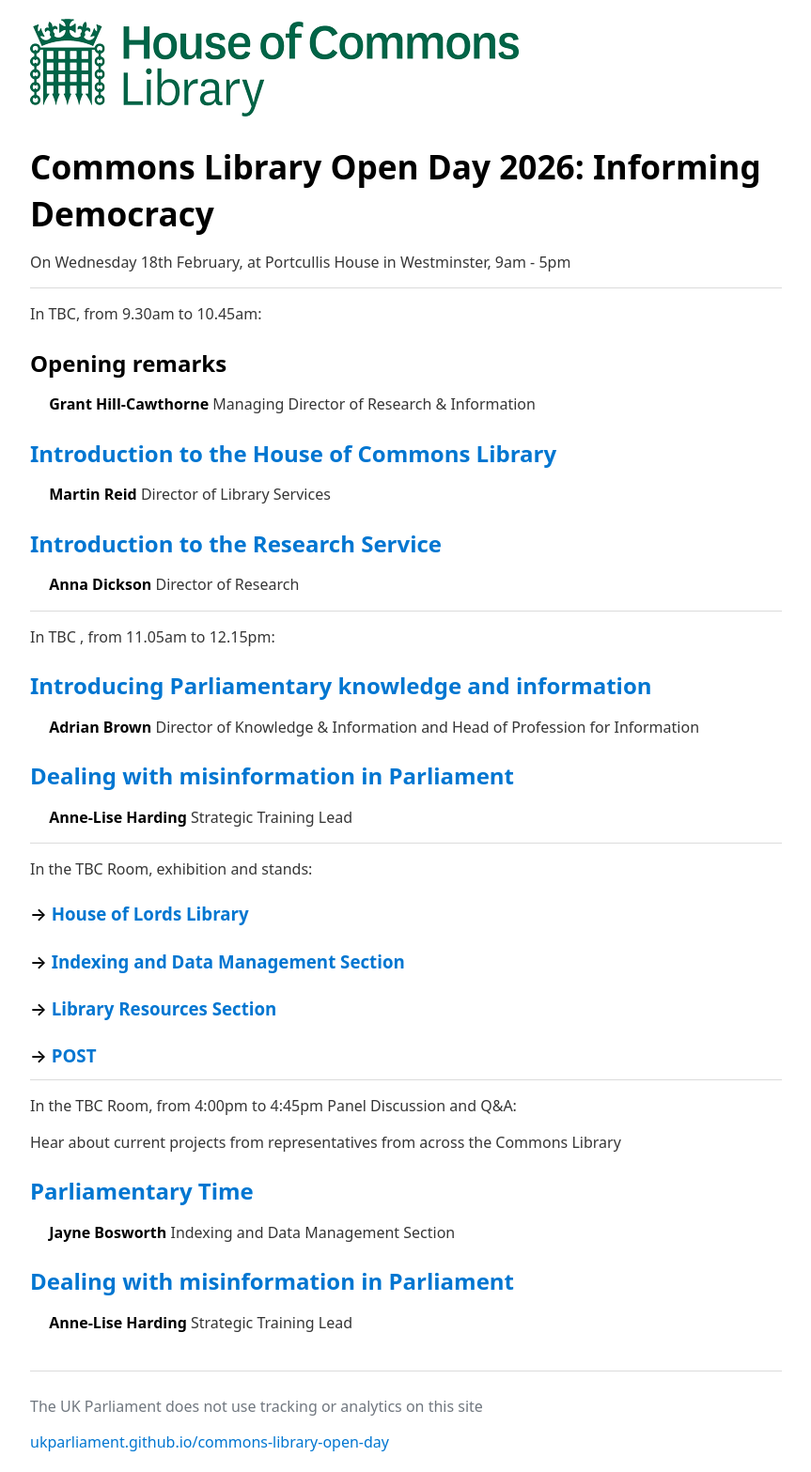
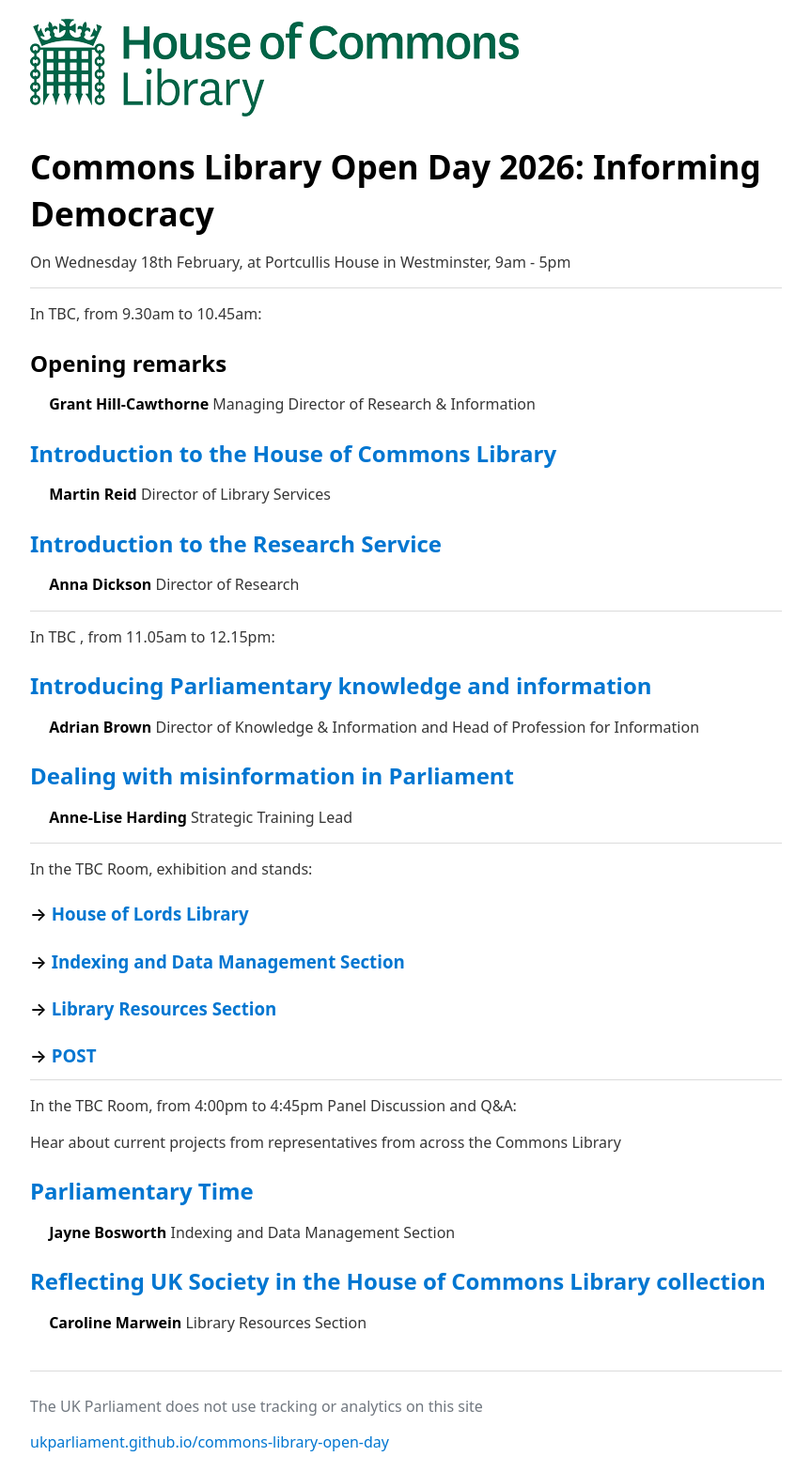
Before and after one commit to ukparliament/commons-library-open-day, a Jekyll site: the page built from 2026/index.md, in a window 1280 px wide. Shown: the whole page at 94% size, without its empty margins (208-1071 px from the left). Built offline with Jekyll 4.4.1, drawn with Linux system fonts in a browser that asks for light colours; our own code applies the rules of GitHub Pages for plain Markdown files.

Commit message:
Update index.md

```diff
--- a/2026/index.md
+++ b/2026/index.md
@@ -46,5 +46,5 @@ Hear about current projects from representatives from across the Commons Library
 ## [Parliamentary Time](https://docs.google.com/presentation/d/14w1LiqmYitvnlvWtA-KpK4pgjGC6X9AQXld7NataKHM/edit?usp=sharing)
 &emsp; **Jayne Bosworth** Indexing and Data Management Section
 
-## [Dealing with misinformation in Parliament](https://docs.google.com/presentation/d/1ACLREnzN710L3hjlakwjI8BGN_w51l5j2EkYspPnqIM/edit?usp=sharing)
-&emsp; **Anne-Lise Harding** Strategic Training Lead
+## [Reflecting UK Society in the House of Commons Library collection](https://docs.google.com/presentation/d/1_l0Flo0VnoWiU2iH90nLoTK2eDsUQE5DSD0P-XQa2bk/edit?usp=sharing)
+&emsp; **Caroline Marwein** Library Resources Section
```
